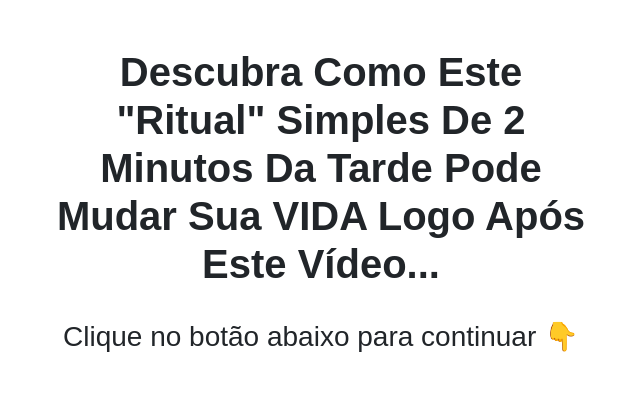
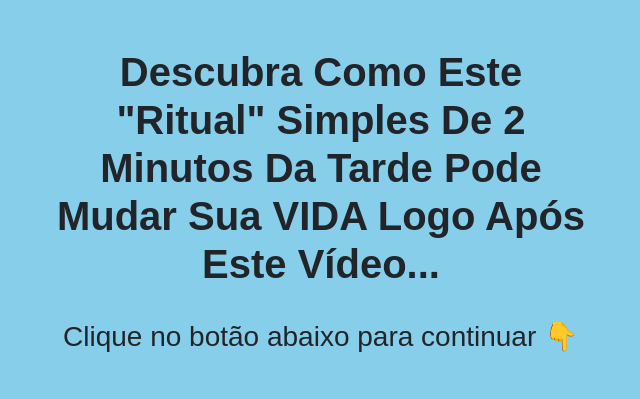
Before and after one commit to blackhat2k21/PresellTeste, a plain HTML site: page index.html in a window 1280 px wide. Shown: the top 399 px of the page, without its empty margins (319-959 px from the left). Drawn offline with nearby package versions, Linux system fonts and the light colour scheme.

Commit message:
Update index.html

```diff
--- a/index.html
+++ b/index.html
@@ -17,6 +17,7 @@
       }
     </style>
   </head>
+    <body style="background-color:skyblue;">
   <body>
     <div class="container py-5">
       <div class="row justify-content-center">
```
